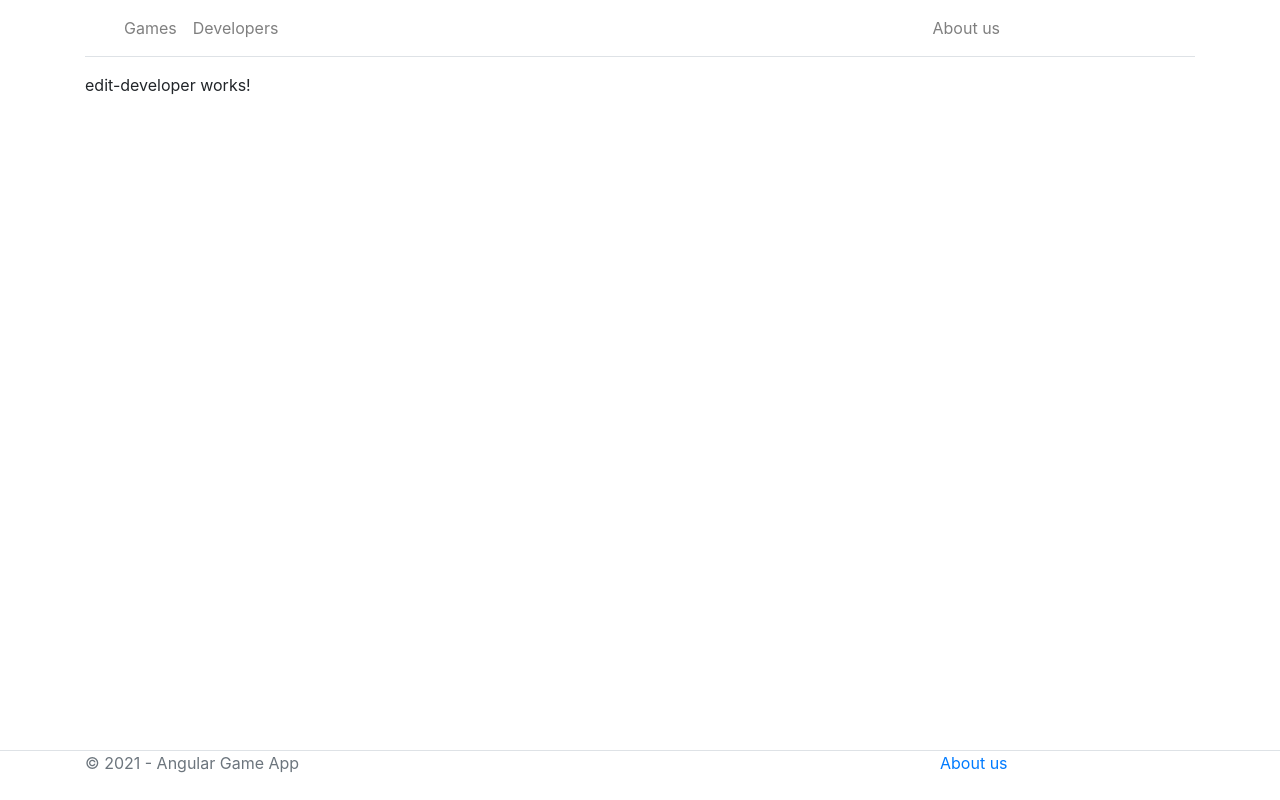
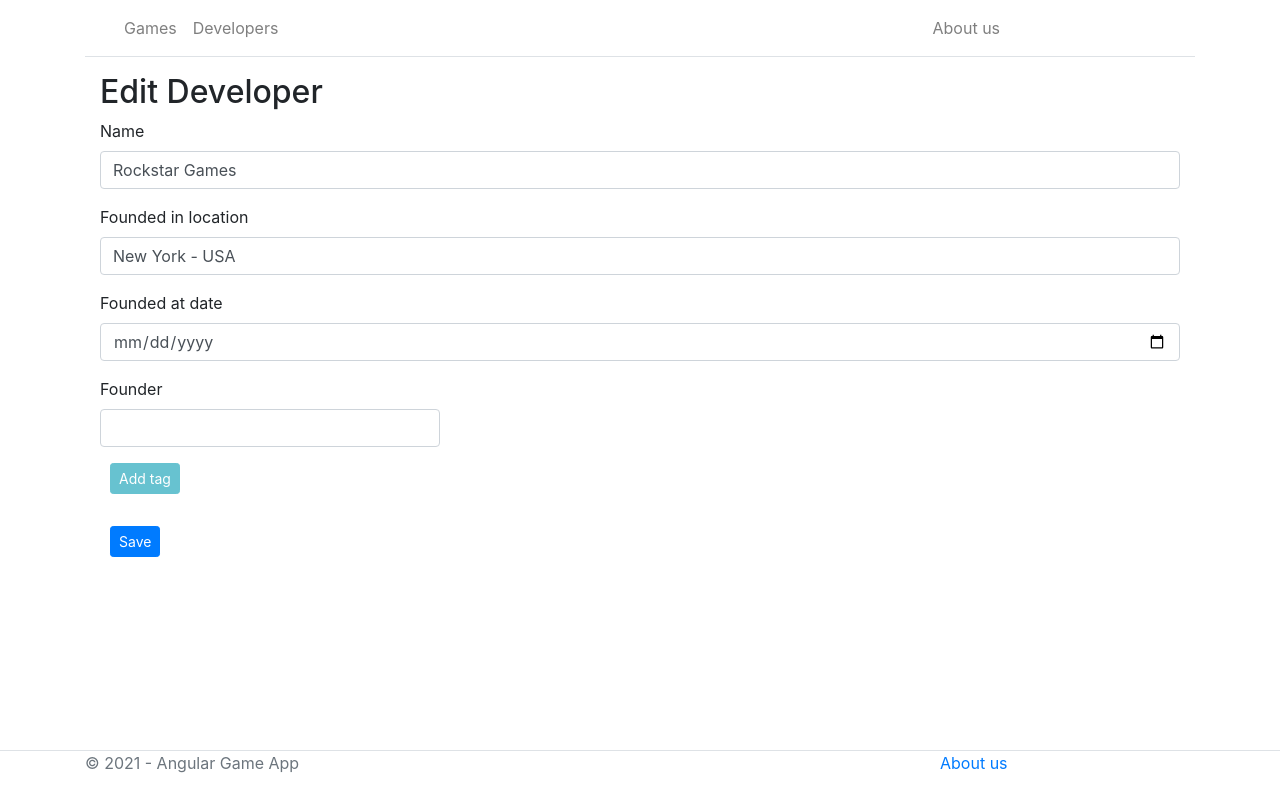
Before and after one commit to justinrds2001/AngularGamingApp, an Angular app: page /developer/edit/1 in a window 1280 px wide. Built offline with nearby package versions, Linux system fonts and the light colour scheme.

Commit message:
developer

```diff
--- a/src/app/pages/developer/developer.service.ts
+++ b/src/app/pages/developer/developer.service.ts
@@ -17,59 +17,62 @@ export class DeveloperService {
         'Sam Houser',
         'Terry Donovan',
         'Gary Foreman',
-              'Jamie King'
-            ]
+        'Jamie King',
+      ],
     },
     {
       id: 2,
       name: 'CD PROJEKT RED',
       foundedInLocation: 'Poland',
       foundedAtDate: new Date(2002, 2, 1),
-            founders: [
-              'Michał Kiciński',
-              'Marcin Iwiński'
-            ]
+      founders: ['Michał Kiciński', 'Marcin Iwiński'],
     },
     {
       id: 3,
       name: 'Treyarch',
       foundedInLocation: 'California - USA',
       foundedAtDate: new Date(1998, 12, 1),
-            founders: [
-              'Doğan Köslü',
-              'Peter Akemann'
-            ]
+      founders: ['Doğan Köslü', 'Peter Akemann'],
     },
     {
       id: 4,
       name: 'DICE',
       foundedInLocation: 'Växjö - Zweden',
       foundedAtDate: new Date(1992, 5, 1),
-            founders: [
-              'Fredrik Liliegren',
-              'Olof Gustafsson',
-              'Andreas Axelsson'
-            ]
+      founders: ['Fredrik Liliegren', 'Olof Gustafsson', 'Andreas Axelsson'],
     },
     {
       id: 5,
       name: 'Playground Games',
       foundedInLocation: 'United Kingdom',
       foundedAtDate: new Date(2010, 1, 1),
-            founders: []
-        }
-    ]
+      founders: [],
+    },
+  ];
 
   getDevelopers(): Observable<Developer[]> {
-        console.log('getGamesAsObservable called');
+    console.log('getDevelopers called');
     return of(this.developers);
   }
 
-    getDeveloperById(id: Number):Developer {
+  getDevelopersNormally(): Developer[] {
+    console.log('getDevelopersNormally called');
+    return this.developers;
+  }
+
+  getDeveloperById(id: Number): Developer {
     return this.developers.filter((developer) => developer.id === id)[0];
   }
 
   addDeveloper(developer: Developer) {
-        this.developers.push(developer)
+    this.developers.push(developer);
+  }
+
+  updateDeveloper(developer: Developer) {
+    let oldDev = this.developers.find((x) => x.id === developer.id)!;
+    oldDev.name = developer.name;
+    oldDev.foundedInLocation = developer.foundedInLocation;
+    oldDev.foundedAtDate = developer.foundedAtDate;
+    oldDev.founders = developer.founders;
   }
 }
--- a/src/app/pages/developer/developers/developers.component.html
+++ b/src/app/pages/developer/developers/developers.component.html
@@ -10,7 +10,9 @@
         <div class="card" style="width: 18rem">
           <div class="card-body">
             <h5 class="card-title">{{ developer.name }}</h5>
-              <p class="card-text"><b>founders</b>: {{ developer.founders.join(", ") }}</p>
+            <p class="card-text">
+              <b>founders</b>: {{ developer.founders.join(", ") }}
+            </p>
             <div class="list-inline">
               <a
                 class="btn btn-danger btn-sm"
--- a/src/app/pages/developer/edit-developer/edit-developer.component.html
+++ b/src/app/pages/developer/edit-developer/edit-developer.component.html
@@ -1 +1,81 @@
-<p>edit-developer works!</p>
+<div class="container">
+  <h2>{{ header }}</h2>
+
+  <form (ngSubmit)="onSubmit(f)" #f="ngForm">
+    <div class="form-group">
+      <label for="">Name</label>
+      <input
+        type="text"
+        class="form-control"
+        [ngModel]="developer.name"
+        name="name"
+      />
+    </div>
+    <div class="form-group">
+      <label for="">Founded in location</label>
+      <input
+        type="text"
+        class="form-control"
+        [ngModel]="developer.foundedInLocation"
+        name="foundedInLocation"
+      />
+    </div>
+    <div class="form-group">
+      <label for="">Founded at date</label>
+      <input
+        type="date"
+        class="form-control"
+        [ngModel]="developer.foundedAtDate"
+        name="foundedAtDate"
+      />
+    </div>
+    <div class="form-group">
+      <div class="row">
+        <div class="col-md-4">
+          <label for="">Founder</label>
+          <input
+            type="text"
+            class="form-control"
+            [(ngModel)]="founderInput"
+            [ngModelOptions]="{ standalone: true }"
+          />
+          <p>
+            <button
+              type="button"
+              class="btn btn-info btn-sm mt-3"
+              (click)="addFounder()"
+              [disabled]="!founderInput"
+            >
+              Add tag
+            </button>
+          </p>
+          <!--
+          <span class="badge badge-secondary m-1" *ngFor="let tag of tagList"
+            >{{ tag }}
+            <a type="button" (click)="deleteTag(tag)">
+              <svg
+                xmlns="http://www.w3.org/2000/svg"
+                width="16"
+                height="16"
+                fill="red"
+                class="bi bi-x-circle-fill"
+                viewBox="0 0 16 16"
+              >
+                <path
+                  d="M16 8A8 8 0 1 1 0 8a8 8 0 0 1 16 0zM5.354 4.646a.5.5 0 1 0-.708.708L7.293 8l-2.647 2.646a.5.5 0 0 0 .708.708L8 8.707l2.646 2.647a.5.5 0 0 0 .708-.708L8.707 8l2.647-2.646a.5.5 0 0 0-.708-.708L8 7.293 5.354 4.646z"
+                />
+              </svg>
+            </a>
+          </span>
+        --></div>
+      </div>
+    </div>
+    <div class="row justify-content-end">
+      <div class="col">
+        <button class="btn btn-primary btn-sm float-left" type="submit">
+          Save
+        </button>
+      </div>
+    </div>
+  </form>
+</div>
--- a/src/app/pages/developer/edit-developer/edit-developer.component.ts
+++ b/src/app/pages/developer/edit-developer/edit-developer.component.ts
@@ -8,26 +8,26 @@ import { DeveloperService } from '../developer.service';
 @Component({
   selector: 'app-edit-developer',
   templateUrl: './edit-developer.component.html',
-  styleUrls: ['./edit-developer.component.css']
+  styleUrls: ['./edit-developer.component.css'],
 })
 export class EditDeveloperComponent implements OnInit {
-  id: Number = 0
-  header: String = ''
+  id: Number = 0;
+  header: String = '';
   developer: Developer = {
     id: 0,
     name: '',
     foundedInLocation: '',
     foundedAtDate: new Date(),
-    founders: []
-  }
+    founders: [],
+  };
   founderInput: any;
-  founderList: String[] = []
+  founderList: String[] = [];
 
   constructor(
     private route: ActivatedRoute,
     private developerService: DeveloperService,
     private router: Router
-  ) { }
+  ) {}
 
   ngOnInit(): void {
     this.route.paramMap.subscribe((params) => {
@@ -49,25 +49,38 @@ export class EditDeveloperComponent implements OnInit {
       name: form.value.name,
       foundedInLocation: form.value.foundedInLocation,
       foundedAtDate: form.value.foundedAtDate,
-      founders: this.founderList
-    }
+      founders: this.founderList,
+    };
     if (!this.id || form.value.id === '') {
-      let lastDeveloper = this.developerService.developers[this.developerService
-        .developers.length - 1]
+      let lastDeveloper =
+        this.developerService.developers[
+          this.developerService.developers.length - 1
+        ];
       if (lastDeveloper) {
-          developer.id = +lastDeveloper.id! + 1
+        developer.id = +lastDeveloper.id! + 1;
       } else {
-          developer.id
+        developer.id;
       }
       console.log(developer);
       console.log('addDeveloper() called');
-        this.developerService.addDeveloper(developer)
+      this.developerService.addDeveloper(developer);
+      this.router.navigate(['../'], { relativeTo: this.route });
     } else {
-      developer.id = this.id
-      console.log(developer)
-      console.log('updateDeveloper() called')
+      developer.id = this.id;
+      console.log(developer);
+      console.log('updateDeveloper() called');
       // update developer here
-    }
-    this.router.navigateByUrl('')
+      this.developerService.updateDeveloper(developer);
+      this.router.navigate(['../../'], { relativeTo: this.route });
     }
   }
+
+  addFounder() {
+    this.founderList.push(this.founderInput);
+    this.founderInput = '';
+  }
+
+  deleteTag(founder: String) {
+    this.founderList = this.founderList.filter((item) => item != founder);
+  }
+}
--- a/src/app/pages/game/edit-game/edit-game.component.html
+++ b/src/app/pages/game/edit-game/edit-game.component.html
@@ -9,6 +9,7 @@
         class="form-control"
         [ngModel]="game.name"
         name="name"
+        required
       />
     </div>
     <div class="form-group">
@@ -18,6 +19,7 @@
         class="form-control"
         [ngModel]="game.releaseDate"
         name="releaseDate"
+        required
       />
     </div>
     <div class="form-group">
@@ -29,16 +31,17 @@
         class="form-control"
         [ngModel]="game.description"
         name="description"
+        required
       ></textarea>
     </div>
     <div class="form-group">
       <label for="">Developer</label>
-      <input
-        type="text"
-        class="form-control"
-        [ngModel]="developer"
-        name="developer"
-      />
+      <select [(ngModel)]="selectedDeveloperId" name="developer" required>
+        <option [value]="-1">Select a developer</option>
+        <option *ngFor="let developer of developers" [value]="developer.id">
+          {{ developer.name }}
+        </option>
+      </select>
     </div>
     <div class="form-group">
       <div class="row">
--- a/src/app/pages/game/edit-game/edit-game.component.ts
+++ b/src/app/pages/game/edit-game/edit-game.component.ts
@@ -2,6 +2,7 @@ import { Component, OnInit } from '@angular/core';
 import { NgForm } from '@angular/forms';
 import { ActivatedRoute, Router } from '@angular/router';
 import { Developer } from '../../developer/developer.model';
+import { DeveloperService } from '../../developer/developer.service';
 import { Game } from '../game.model';
 import { GameService } from '../game.service';
 
@@ -21,13 +22,15 @@ export class EditGameComponent implements OnInit {
     developer: new Developer(),
     tags: [],
   };
-  developer: String = '';
   inputString: any;
   tagList: String[] = [];
+  developers: Developer[] = [];
+  selectedDeveloperId: Number = -1;
 
   constructor(
     private route: ActivatedRoute,
     private gameService: GameService,
+    private developerService: DeveloperService,
     private router: Router
   ) {}
 
@@ -35,11 +38,10 @@ export class EditGameComponent implements OnInit {
     this.route.paramMap.subscribe((params) => {
       this.id = Number(params.get('id'));
       this.header = !this.id ? 'Add Game' : 'Edit Game';
-
+      this.developers = this.developerService.getDevelopersNormally();
       if (this.id) {
         this.game = this.gameService.getGameById(this.id);
         this.tagList = this.game.tags.concat();
-        this.developer = this.game.developer.name;
       } else {
         this.game = new Game();
       }
@@ -47,19 +49,22 @@ export class EditGameComponent implements OnInit {
   }
 
   onSubmit(form: NgForm) {
+    // doesnt work or doesnt load in time
+    let developer = this.developerService.getDeveloperById(
+      this.selectedDeveloperId
+    );
+    console.log('Selected developer id: ' + this.selectedDeveloperId);
+    console.log(
+      'Selected developer: ' +
+        this.developerService.getDeveloperById(this.selectedDeveloperId)
+    );
     let game: Game = {
       id: form.value.id,
       name: form.value.name,
       description: form.value.description,
       releaseDate: form.value.releaseDate,
       tags: this.tagList,
-      developer: {
-        id: 0,
-        name: form.value.developer,
-        foundedInLocation: 'Tilburg - The Netherlands',
-        foundedAtDate: new Date(2001, 3, 3),
-        founders: []
-      },
+      developer: developer,
     };
     if (!this.id || form.value.id === '') {
       let lastGame = this.gameService.games[this.gameService.games.length - 1];
```
Lines whose indentation alone changed are shown as unchanged.
